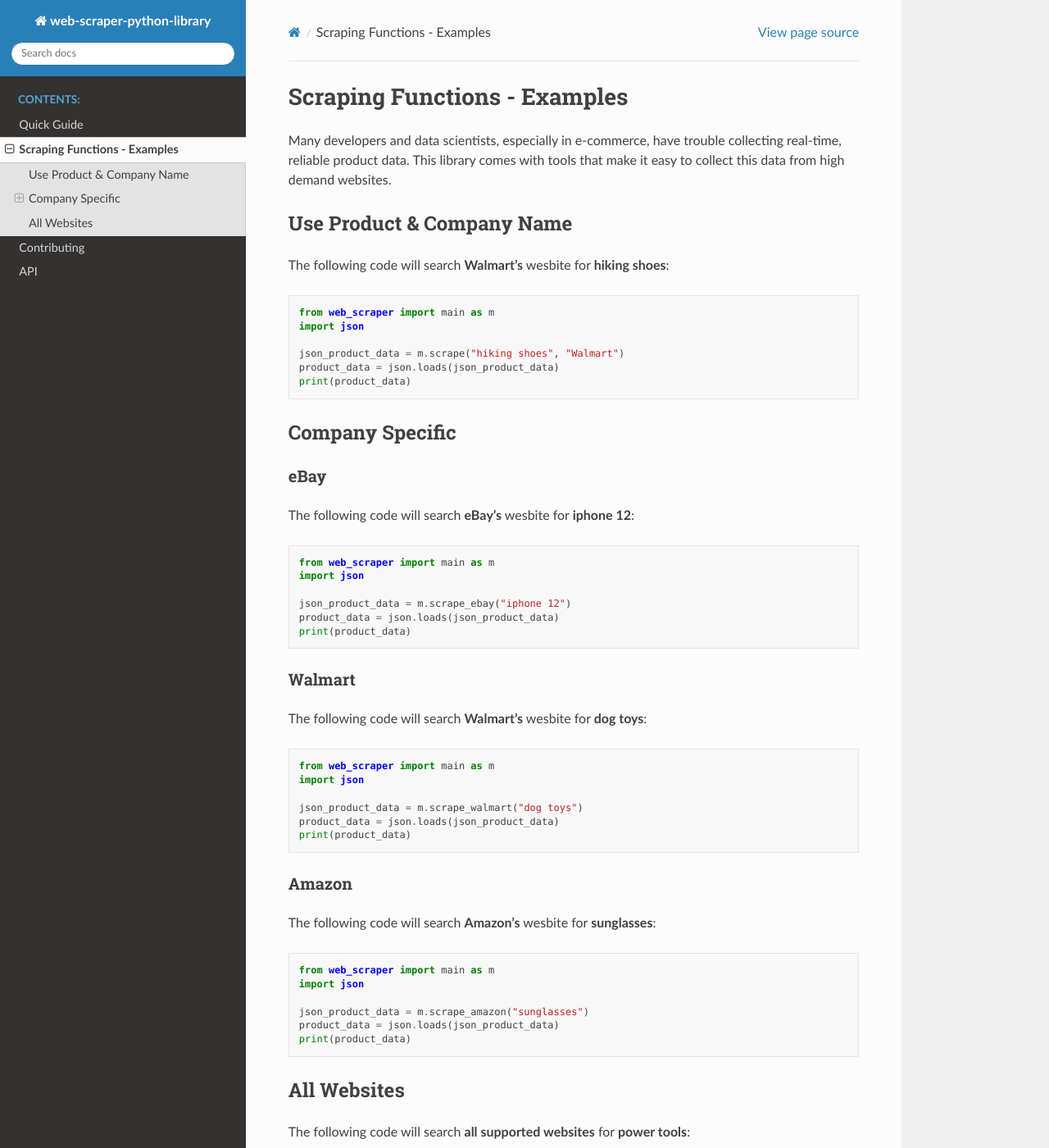
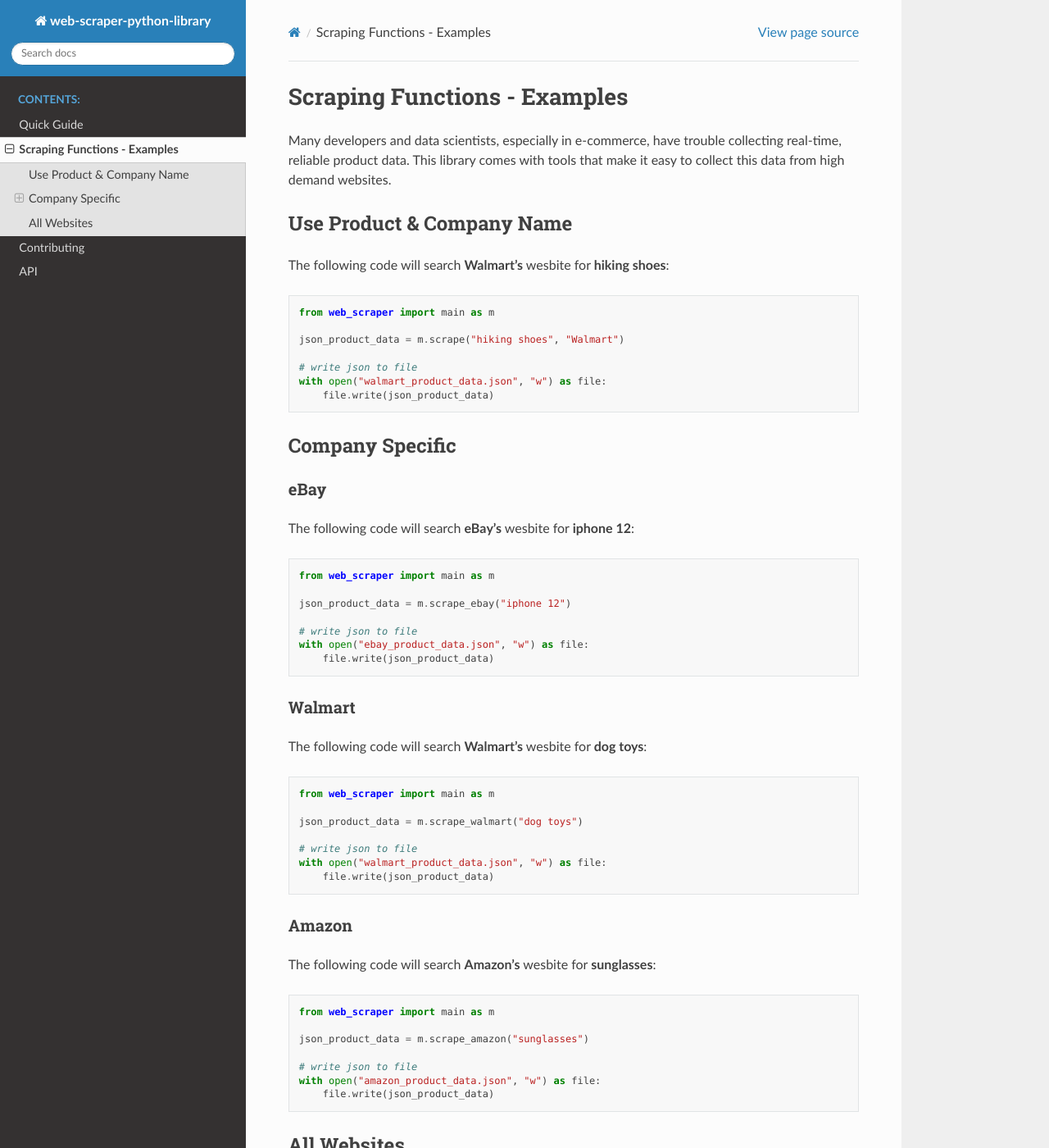
Before and after one commit to keirkeenan/web-scraper-python-library, a Sphinx documentation site: the page built from docs/source/scrape_functions.md, in a window 1280 px wide and 1400 px high. Shown: the whole window at 82% size. Built offline with Sphinx 7.4.7 and the Read the Docs theme 2.0.0, drawn with Linux system fonts in a browser that asks for light colours; some of the changed text lies outside the part shown.

Commit message:
updated function examples

````diff
--- a/docs/source/scrape_functions.md
+++ b/docs/source/scrape_functions.md
@@ -8,11 +8,12 @@
 
 ```python
 from web_scraper import main as m
-import json
 
 json_product_data = m.scrape("hiking shoes", "Walmart")
-product_data = json.loads(json_product_data)
-print(product_data)
+
+# write json to file
+with open("walmart_product_data.json", "w") as file:
+    file.write(json_product_data)
 ```
 
 ## Company Specific
@@ -23,11 +24,12 @@
 
 ```python
 from web_scraper import main as m
-import json
 
 json_product_data = m.scrape_ebay("iphone 12")
-product_data = json.loads(json_product_data)
-print(product_data)
+
+# write json to file
+with open("ebay_product_data.json", "w") as file:
+    file.write(json_product_data)
 ```
 
 ### Walmart
@@ -36,11 +38,12 @@
 
 ```python
 from web_scraper import main as m
-import json
 
 json_product_data = m.scrape_walmart("dog toys")
-product_data = json.loads(json_product_data)
-print(product_data)
+
+# write json to file
+with open("walmart_product_data.json", "w") as file:
+    file.write(json_product_data)
 ```
 
 ### Amazon
@@ -49,11 +52,12 @@
 
 ```python
 from web_scraper import main as m
-import json
 
 json_product_data = m.scrape_amazon("sunglasses")
-product_data = json.loads(json_product_data)
-print(product_data)
+
+# write json to file
+with open("amazon_product_data.json", "w") as file:
+    file.write(json_product_data)
 ```
 
 ## All Websites
@@ -62,9 +66,10 @@
 
 ```python
 from web_scraper import main as m
-import json
 
 json_product_data = m.scrape_all("power tools")
-product_data = json.loads(json_product_data)
-print(product_data)
+
+# write json to file
+with open("product_data.json", "w") as file:
+    file.write(json_product_data)
 ```
````
Also changed, not shown: README.md (+4 -3 lines), docs/source/README.md (+4 -3 lines), 1 other file.
